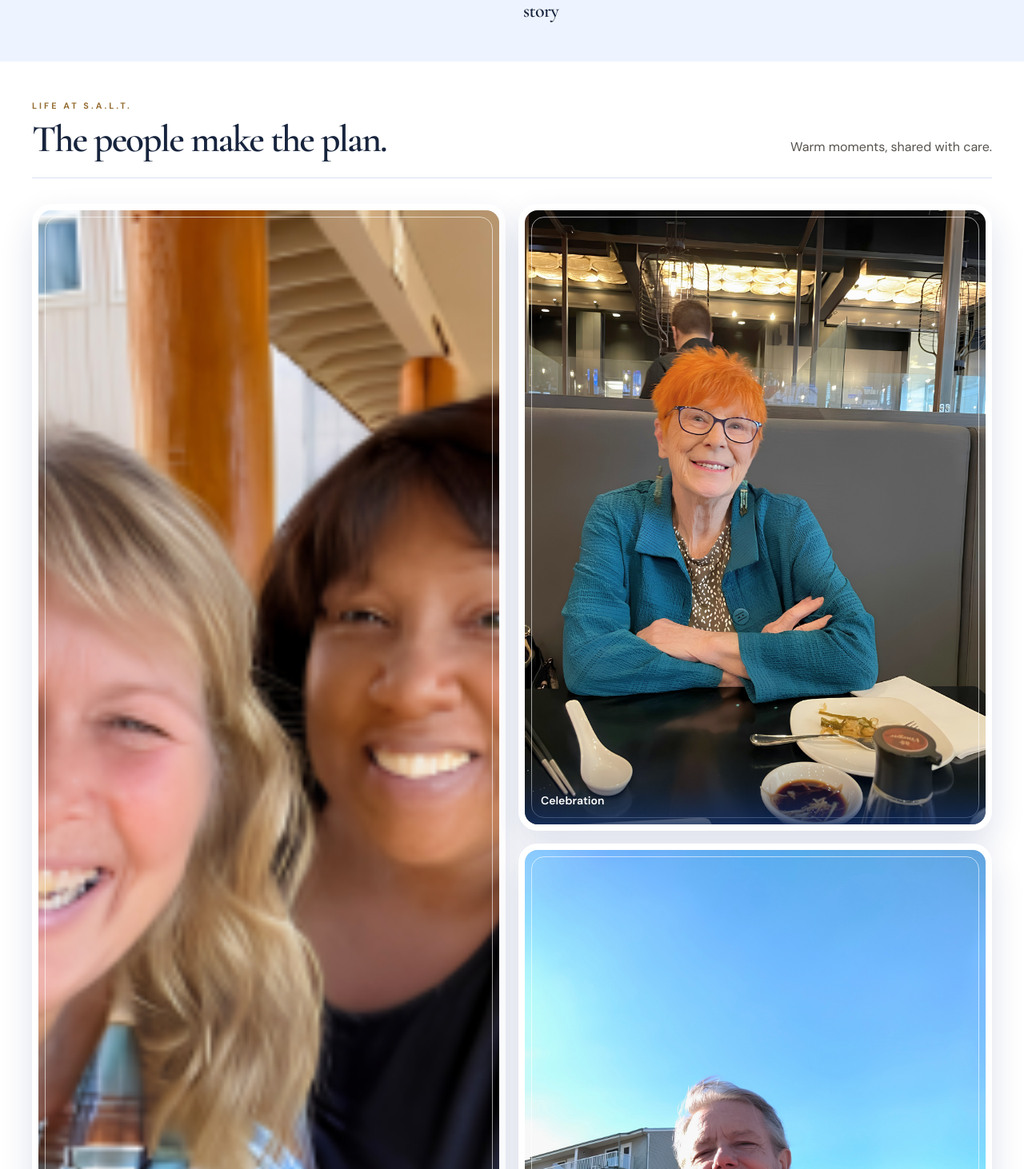
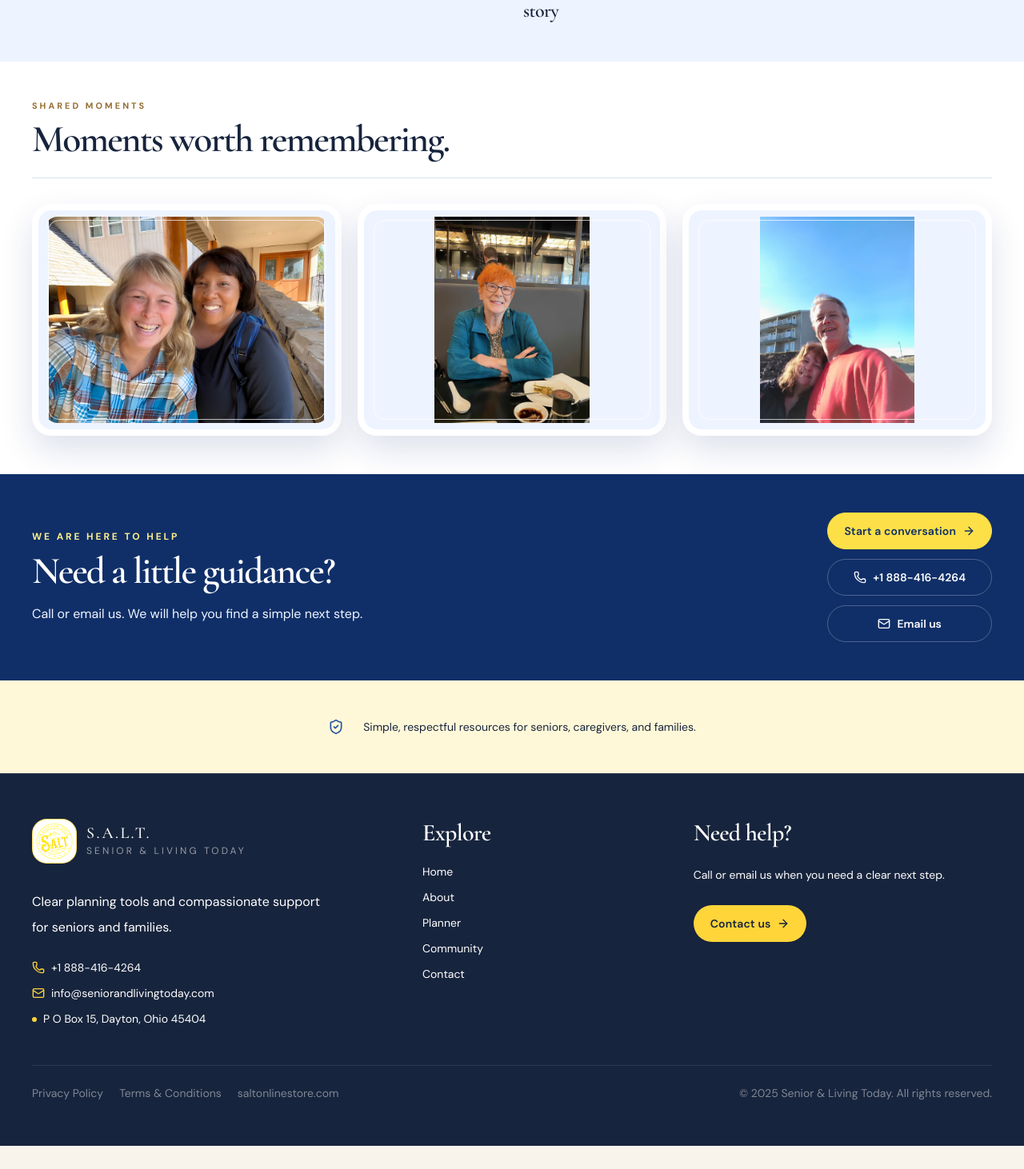
Before and after one commit to GCS1124/Senior-And-Living-Today-home-Redesign, a React (Vite) app: page / in a window 1280 px wide. Shown: the part 1908-3370 px from the top of the page at 80% size. After the commit the page ends 3341 px from the top, so only its background shows below. Built offline with nearby package versions, Linux system fonts and the light colour scheme.

Commit message:
Refine framed photo gallery presentation

```diff
--- a/src/pages/HomePage.tsx
+++ b/src/pages/HomePage.tsx
@@ -75,19 +75,16 @@ const photoGallery = [
   {
     image: familyPorch,
     alt: 'Two friends smiling together on a porch',
-    label: 'Together',
-    className: 'lg:row-span-2',
+    className: '',
   },
   {
     image: seniorDinner,
     alt: 'A senior woman smiling during a meal',
-    label: 'Celebration',
     className: '',
   },
   {
     image: coupleOutdoors,
     alt: 'A couple enjoying time together outdoors',
-    label: 'Side by side',
     className: '',
   },
 ] as const
@@ -254,23 +251,17 @@ export function HomePage() {
             <Reveal>
               <div className="flex flex-col gap-4 border-b border-[#d8e2f1] pb-6 lg:flex-row lg:items-end lg:justify-between">
                 <div>
-                  <p className="home-eyebrow">Life at S.A.L.T.</p>
+                  <p className="home-eyebrow">Shared moments</p>
                   <h2 className="mt-3 max-w-2xl font-heading text-4xl font-semibold leading-[0.92] tracking-[-0.04em] text-[#17243d] sm:text-5xl">
-                    The people make the plan.
+                    Moments worth remembering.
                   </h2>
                 </div>
-                <p className="max-w-sm text-base leading-7 text-stone-600">
-                  Warm moments, shared with care.
-                </p>
               </div>
-              <div className="mt-8 grid auto-rows-[14rem] gap-4 lg:grid-cols-2 lg:grid-rows-2">
+              <div className="mt-8 grid gap-5 lg:grid-cols-3">
                 {photoGallery.map((item) => (
-                  <figure key={item.alt} className={`image-lift group relative overflow-hidden rounded-[1.5rem] border-8 border-white bg-[#eef4ff] shadow-[0_18px_42px_rgba(23,45,117,0.14)] ${item.className}`}>
-                    <img src={item.image} alt={item.alt} className="h-full w-full object-cover transition duration-700 group-hover:scale-105" />
-                    <div className="pointer-events-none absolute inset-2 rounded-[1rem] border border-white/60" />
-                    <figcaption className="absolute inset-x-0 bottom-0 bg-gradient-to-t from-[#102f68]/80 via-[#102f68]/20 to-transparent px-5 pb-5 pt-14 text-sm font-semibold text-white">
-                      {item.label}
-                    </figcaption>
+                  <figure key={item.alt} className={`image-lift group relative aspect-[4/3] overflow-hidden rounded-[1.5rem] border-8 border-white bg-[#eef4ff] p-2 shadow-[0_18px_42px_rgba(23,45,117,0.14)] ${item.className}`}>
+                    <img src={item.image} alt={item.alt} className="h-full w-full rounded-[1rem] object-contain transition duration-700" />
+                    <div className="pointer-events-none absolute inset-3 rounded-[0.85rem] border border-white/70" />
                   </figure>
                 ))}
               </div>
```
